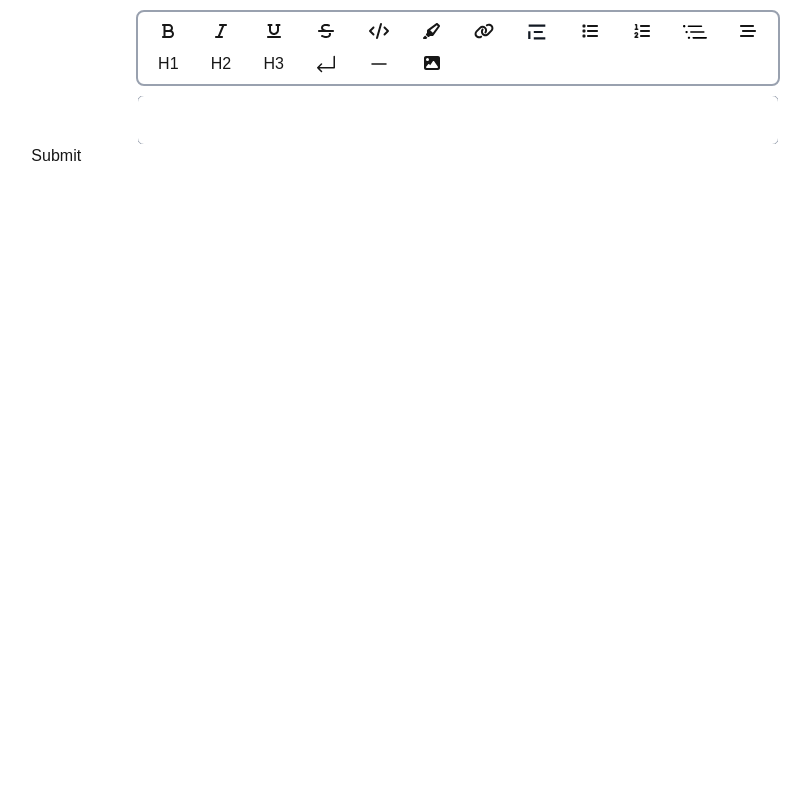
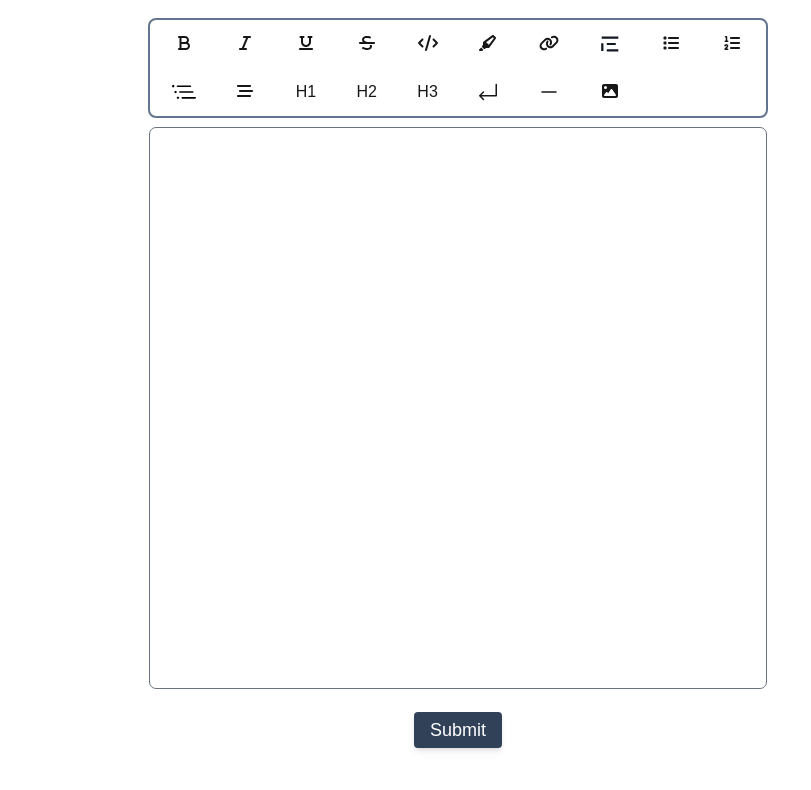
Before and after one commit to swagatobhaskar/simple-nextjs-tiptap, a Next.js app: page / in a window 1280 px wide. Shown: the top 790 px of the page, without its empty margins (182-993 px from the left). Built offline with nearby package versions, Linux system fonts and the light colour scheme.

Commit message:
CSS changes

```diff
--- a/app/components/Tiptap.jsx
+++ b/app/components/Tiptap.jsx
@@ -44,7 +44,7 @@ const Tiptap = ({content, onchange}) => {
                 },
                 code: {
                     HTMLAttributes: {
-                        class: 'bg-gray-300 text-white border-md p-2'
+                        // class: 'bg-gray-300 text-white font-mono border-md p-1'
                     },
                 },
                 blockquote: {
@@ -95,7 +95,7 @@ const Tiptap = ({content, onchange}) => {
         ],
         editorProps: {
             attributes: {
-                class: 'rounded-md p-3 h-full w-full overflow-auto outline outline-gray-400'
+                class: 'flex-1 mx-1 overflow-y-auto p-1 rounded-md outline outline-gray-500 h-[70vh]'
             }
         },
         content: content,
@@ -144,12 +144,11 @@ const Tiptap = ({content, onchange}) => {
     if (!editor) return null
 
     return (
-        <div className='w-full flex justify-center'>
-            <div className="flex flex-col w-3/4 h-full">
-                <div className='my-3 p-1 grid grid-rows-2 grid-cols-12 outline-2 outline-gray-400 rounded-md'>
+        <div className='h-full'>
+            <div className='my-3 mx-1 p-1 grid grid-rows-2 grid-cols-10 outline-2 outline-slate-500 rounded-md gap-y-2'>
                 {/* Bold */}
                 <button
-                        className={editor.isActive('bold')? 'bg-gray-300' : 'py-1 px-2 hover:shadow hover:cursor-pointer focus:shadow-md'}
+                    className={editor.isActive('bold')? 'bg-gray-100' : "rte_toolbar_btn"}
                     onClick={()=>editor.chain().focus().toggleBold().run()}
                     disabled={!editor.can().chain().focus().toggleBold().run()}
                 >
@@ -157,7 +156,7 @@ const Tiptap = ({content, onchange}) => {
                 </button>
                 {/* Italic */}
                 <button
-                        className='bg-white py-1 px-2 hover:shadow hover:cursor-pointer'
+                    className={editor.isActive('italic')? 'bg-gray-100' :"rte_toolbar_btn"}
                     onClick={()=>editor.chain().focus().toggleItalic().run()}
                     disabled={!editor.can().chain().focus().toggleItalic().run()}
                 >
@@ -165,7 +164,7 @@ const Tiptap = ({content, onchange}) => {
                 </button>
                 {/* Underline */}
                 <button
-                        className='bg-white py-1 px-2 hover:shadow hover:cursor-pointer'
+                    className={editor.isActive('underline')? 'bg-gray-100' :"rte_toolbar_btn"}
                     onClick={()=>editor.chain().focus().toggleUnderline().run()}
                     disabled={!editor.can().chain().focus().toggleItalic().run()}
                 >
@@ -174,7 +173,7 @@ const Tiptap = ({content, onchange}) => {
                 {/* Strike */}
                 <button
                     onClick={() => editor.chain().focus().toggleStrike().run()}
-                        className={editor.isActive('strike') ? 'is-active' : ''}
+                    className={editor.isActive('strike') ? 'bg-gray-100' : "rte_toolbar_btn"}
                 >
                     <FontAwesomeIcon icon={faStrikethrough} />
                 </button>
@@ -195,7 +194,7 @@ const Tiptap = ({content, onchange}) => {
                 <button
                     title="single line code"
                     onClick={() => editor.chain().focus().toggleCode().run()}
-                        className={editor.isActive('code') ? 'is-active' : ''}
+                    className={editor.isActive('code') ? 'bg-gray-100' : "rte_toolbar_btn"}
                 >
                     <FontAwesomeIcon icon={faCode} />
                 </button>
@@ -214,7 +213,7 @@ const Tiptap = ({content, onchange}) => {
                 {/* Highlight */}
                 <button
                     onClick={() => editor.chain().focus().toggleHighlight().run()}
-                        className={editor.isActive('highlight') ? 'bg-gray-100' : ''}
+                    className={editor.isActive('highlight') ? 'bg-gray-100' : "rte_toolbar_btn"}
                 >
                     <FontAwesomeIcon icon={faHighlighter} />
                 </button>
@@ -226,37 +225,37 @@ const Tiptap = ({content, onchange}) => {
                 </button>
                 <button
                     onClick={() => editor.chain().focus().toggleHighlight({ color: '#ffc078' }).run()}
-                        className={editor.isActive('highlight', { color: '#ffc078' }) ? 'is-active' : ''}
+                    className={editor.isActive('highlight', { color: '#ffc078' }) ? 'bg-gray-100' : ''}
                 >
                     Orange
                 </button>
                 <button
                     onClick={() => editor.chain().focus().toggleHighlight({ color: '#8ce99a' }).run()}
-                        className={editor.isActive('highlight', { color: '#8ce99a' }) ? 'is-active' : ''}
+                    className={editor.isActive('highlight', { color: '#8ce99a' }) ? 'bg-gray-100' : ''}
                 >
                     Green
                 </button>
                 <button
                     onClick={() => editor.chain().focus().toggleHighlight({ color: '#74c0fc' }).run()}
-                        className={editor.isActive('highlight', { color: '#74c0fc' }) ? 'is-active' : ''}
+                    className={editor.isActive('highlight', { color: '#74c0fc' }) ? 'bg-gray-100' : ''}
                 >
                     Blue
                 </button>
                 <button
                     onClick={() => editor.chain().focus().toggleHighlight({ color: '#b197fc' }).run()}
-                        className={editor.isActive('highlight', { color: '#b197fc' }) ? 'is-active' : ''}
+                    className={editor.isActive('highlight', { color: '#b197fc' }) ? 'bg-gray-100' : ''}
                 >
                     Purple
                 </button>
                 <button
                     onClick={() => editor.chain().focus().toggleHighlight({ color: 'red' }).run()}
-                        className={editor.isActive('highlight', { color: 'red' }) ? 'is-active' : ''}
+                    className={editor.isActive('highlight', { color: 'red' }) ? 'bg-gray-100' : ''}
                 >
                     Red ('red')
                 </button>
                 <button
                     onClick={() => editor.chain().focus().toggleHighlight({ color: '#ffa8a8' }).run()}
-                        className={editor.isActive('highlight', { color: '#ffa8a8' }) ? 'is-active' : ''}
+                    className={editor.isActive('highlight', { color: '#ffa8a8' }) ? 'bg-gray-100' : ''}
                 >
                     Red (#ffa8a8)
                 </button> */}
@@ -264,7 +263,7 @@ const Tiptap = ({content, onchange}) => {
                 {/* <button
                     title='Add Link'
                     onClick={setLink}
-                        className={editor.isActive('link') ? 'is-active' : ''}
+                    className={editor.isActive('link') ? 'bg-gray-100' : ''}
                 >
                     Set link
                     <FontAwesomeIcon icon={faLink} />
@@ -285,6 +284,7 @@ const Tiptap = ({content, onchange}) => {
                         editor.chain().focus().unsetLink().run();;
                     }
                     }}
+                    className={editor.isActive('link') ? 'bg-gray-100' : "rte_toolbar_btn"}
                 >
                     {
                         !editor.isActive('link') ?
@@ -296,7 +296,7 @@ const Tiptap = ({content, onchange}) => {
                 {/* Blockquote */}
                 {/* <button
                     onClick={() => editor.chain().focus().toggleBlockquote().run()}
-                        className={editor.isActive('blockquote') ? 'is-active' : ''}
+                    className={editor.isActive('blockquote') ? 'bg-gray-100' : ''}
                 >
                     Toggle blockquote
                 </button> */}
@@ -309,10 +309,10 @@ const Tiptap = ({content, onchange}) => {
                         }
                     }}
                     disabled={!editor.can().setBlockquote() && !editor.can().unsetBlockquote()}
+                    className={`${editor.isActive('blockquote') ? 'bg-gray-100' : "rte_toolbar_btn"} transition-colors duration-300`}
                 >
                     {/* Set blockquote */}
                     <svg
-                            className={`${editor.isActive('blockquote') ? 'bg-gray-400' : 'bg-white'} transition-colors duration-300`}
                         width="32px" height="32px" style={{ margin: 'auto', display: 'block' }}
                         viewBox="0 0 25.00 25.00" fill="none" xmlns="http://www.w3.org/2000/svg" transform="matrix(1, 0, 0, 1, 0, 0)">
                         <g id="SVGRepo_bgCarrier" strokeWidth="0"></g><g id="SVGRepo_tracerCarrier" strokeLinecap="round"
@@ -332,7 +332,7 @@ const Tiptap = ({content, onchange}) => {
                 <button
                     title='Toggle bullet list'
                     onClick={() => editor.chain().focus().toggleBulletList().run()}
-                        className={editor.isActive('bulletList') ? 'is-active' : ''}
+                    className={editor.isActive('bulletList') ? 'bg-gray-100' : "rte_toolbar_btn"}
                 >
                     {/* Toggle bullet list */}
                     <FontAwesomeIcon icon={faList} />
@@ -340,7 +340,7 @@ const Tiptap = ({content, onchange}) => {
                 <button
                     title='Toggle ordered list'
                     onClick={() => editor.chain().focus().toggleOrderedList().run()}
-                        className={editor.isActive('orderedList') ? 'is-active' : ''}
+                    className={editor.isActive('orderedList') ? 'bg-gray-100' : "rte_toolbar_btn"}
                 >
                     {/* Toggle ordered list */}
                     <FontAwesomeIcon icon={faListNumeric} />
@@ -356,6 +356,7 @@ const Tiptap = ({content, onchange}) => {
                     title='Sink list item'
                     onClick={() => editor.chain().focus().sinkListItem('listItem').run()}
                     disabled={!editor.can().sinkListItem('listItem')}
+                    className="rte_toolbar_btn"
                 >
                     {/* Sink list item */}
                     <svg style={{ display:'block', margin:'auto' }} fill="#000000" width="24px" height="24px" viewBox="0 0 56.00 56.00" xmlns="http://www.w3.org/2000/svg" transform="matrix(1, 0, 0, 1, 0, 0)rotate(0)" stroke="#000000" strokeWidth="0.00056">
@@ -370,6 +371,7 @@ const Tiptap = ({content, onchange}) => {
                     title='Lift list item'
                     onClick={() => editor.chain().focus().liftListItem('listItem').run()}
                     disabled={!editor.can().liftListItem('listItem')}
+                    className="rte_toolbar_btn"
                 >
                     {/* Lift list item */}
                     <FontAwesomeIcon icon={faBarsStaggered} />
@@ -377,19 +379,19 @@ const Tiptap = ({content, onchange}) => {
                 {/* Heading */}
                 <button
                     onClick={() => editor.chain().focus().toggleHeading({ level: 1 }).run()}
-                        className={editor.isActive('heading', { level: 1 }) ? 'is-active' : ''}
+                    className={editor.isActive('heading', { level: 1 }) ? 'bg-gray-100' : "rte_toolbar_btn"}
                 >
                     H1
                 </button>
                 <button
                     onClick={() => editor.chain().focus().toggleHeading({ level: 2 }).run()}
-                        className={editor.isActive('heading', { level: 2 }) ? 'is-active' : ''}
+                    className={editor.isActive('heading', { level: 2 }) ? 'bg-gray-100' : "rte_toolbar_btn"}
                 >
                     H2
                 </button>
                 <button
                     onClick={() => editor.chain().focus().toggleHeading({ level: 3 }).run()}
-                        className={editor.isActive('heading', { level: 3 }) ? 'bg-gray-50' : ''}
+                    className={editor.isActive('heading', { level: 3 }) ? 'bg-gray-100' : "rte_toolbar_btn"}
                 >
                     H3
                 </button>
@@ -397,6 +399,7 @@ const Tiptap = ({content, onchange}) => {
                 <button
                     title="Line Break"
                     onClick={() => editor.chain().focus().setHardBreak().run()}
+                    className="rte_toolbar_btn"
                 >
                     {/* Set hard break */}
                     <svg xmlns="http://www.w3.org/2000/svg" fill="none" style={{margin: 'auto', display: 'block'}} viewBox="0 0 24 24" strokeWidth="1.5" stroke="currentColor" className="size-6">
@@ -406,21 +409,23 @@ const Tiptap = ({content, onchange}) => {
                 {/* HorizontalRule */}
                 <button
                     title="Horizontal line"
-                        onClick={() => editor.chain().focus().setHorizontalRule().run()}>
+                    onClick={() => editor.chain().focus().setHorizontalRule().run()}
+                    className="rte_toolbar_btn"
+                >
                     {/* Set horizontal rule */}
                     <svg xmlns="http://www.w3.org/2000/svg" fill="none" style={{margin: 'auto', display: 'block'}} width="32px" height="32px" viewBox="0 0 24 24" strokeWidth="1.5" stroke="currentColor" className="size-6">
                         <path strokeLinecap="round" strokeLinejoin="round" d="M5 12h14" />
                     </svg>
                 </button>
                 {/* Image */}
-                    <button onClick={addImage}>
+                <button onClick={addImage} className="rte_toolbar_btn">
                     <FontAwesomeIcon icon={faImage} />
                 </button>
             </div>
-
-                <div className='flex-1 overflow-auto'>
-                    <EditorContent editor={editor} />
-                </div>
+            <div className='flex flex-col '>
+                <EditorContent
+                    editor={editor}
+                />
             </div>
         </div>
     );
--- a/app/components/rte-form.tsx
+++ b/app/components/rte-form.tsx
@@ -22,11 +22,17 @@ export default function ContentForm() {
     }
 
     return (
-        <form onSubmit={handleSubmit}>
+        <form onSubmit={handleSubmit} className="min-h-screen mx-auto max-w-3/6 min-w-xl p-2">
             {/* <input type="text" id="title" name="title" onChange={(e)=>handleChange(e)} /> */}
-            <Tiptap content={content} onchange={onchange} />
-            <button type="submit">Submit</button>
+            <div className="flex flex-col space-y-4">
+                <Tiptap content={content} onchange={onchange} />
+                <button
+                    type="submit"
+                    className="self-center w-fit my-2 px-4 py-1 rounded-sm bg-slate-700 hover:bg-slate-900
+                        transition-all duration-200 shadow-md text-white text-lg hover:cursor-pointer hover:shadow-lg
+                        focus:shadow-xl focus:outline-none"
+                >Submit</button>
+            </div>
         </form>
     );
-
 }
--- a/app/globals.css
+++ b/app/globals.css
@@ -36,3 +36,7 @@ body {
     @apply text-xl font-bold;
   }
 }
+
+.rte_toolbar_btn{
+@apply py-1 px-2 hover:shadow hover:cursor-pointer focus:shadow-md rounded-md hover:bg-white;
+}
--- a/app/layout.tsx
+++ b/app/layout.tsx
@@ -13,7 +13,7 @@ const geistMono = Geist_Mono({
 });
 
 export const metadata: Metadata = {
-  title: "Create Next App",
+  title: "Next RTE App",
   description: "Generated by create next app",
 };
 
@@ -23,9 +23,10 @@ export default function RootLayout({
   children: React.ReactNode;
 }>) {
   return (
-    <html lang="en" className="h-full m-0">
+    <html lang="en" className="h-full">
+      {/* h-full on html and body is fine if the page container also uses min-h-screen or h-screen  [ChatGPT] */}
       <body
-        className={`${geistSans.variable} ${geistMono.variable} antialiased h-full m-0`}
+        className={`${geistSans.variable} ${geistMono.variable} antialiased h-full`}
       >
         {children}
       </body>
--- a/app/page.tsx
+++ b/app/page.tsx
@@ -3,8 +3,9 @@ import ContentForm from './components/rte-form'
 
 export default function Home() {
   return (
-    <div className="m-auto w-2/3 flex-1 items-center align-middle content-center">
-      <ContentForm />
-    </div>
+    // <div className="m-auto w-2/3 flex-1 items-center align-middle content-center">
+    //   <ContentForm />
+    // </div>
+    <ContentForm />
   );
 }
```
Also changed, not shown: Screenshot from 2025-06.png (added), 1 other file (tests, documents, lock files or other folders). Lines whose indentation alone changed are shown as unchanged.
